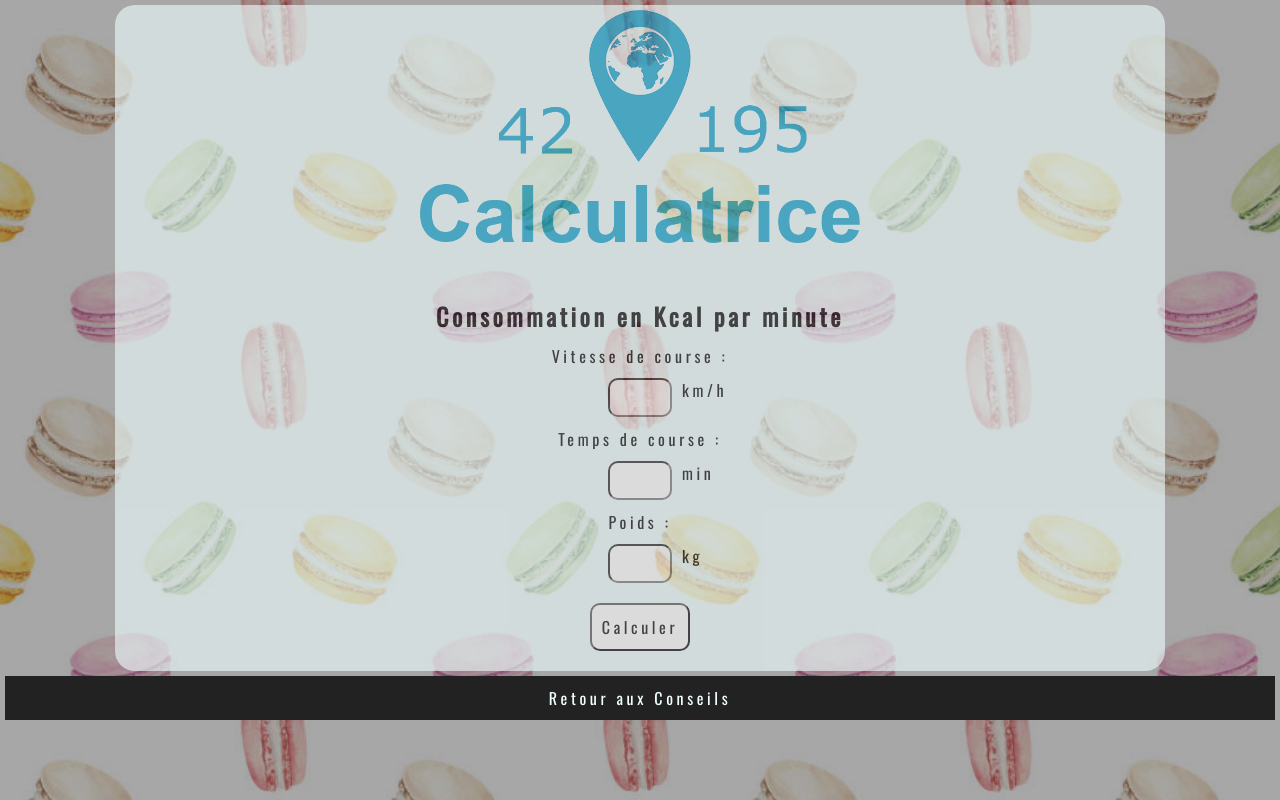
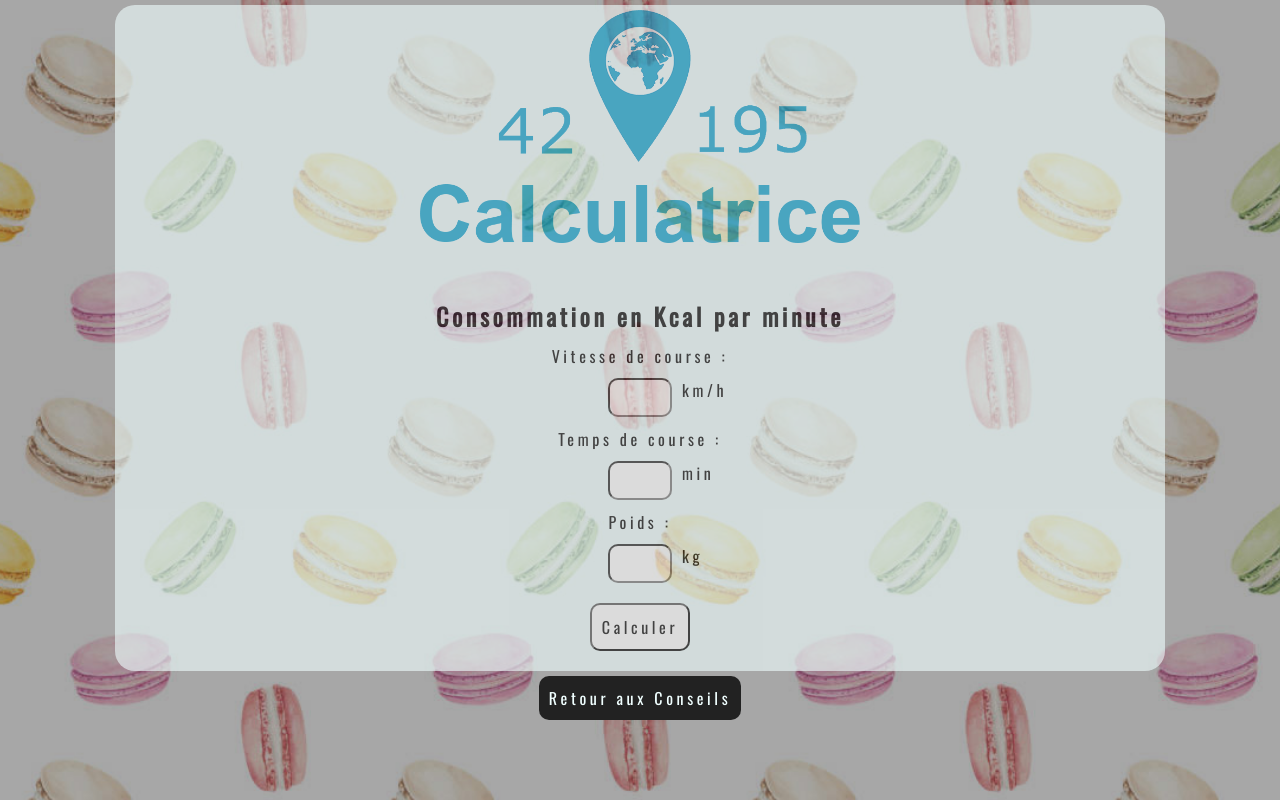
Before and after one commit to Lauwatio/passion-marathons-etud, a PHP site: page /pages/calculette.php in a window 1280 px wide. Run offline with PHP 8.4, Linux system fonts and the light colour scheme.

Commit message:
retour fini

```diff
--- a/assets/css/calculette.css
+++ b/assets/css/calculette.css
@@ -35,7 +35,7 @@ body {
 
 #cadre
 {
-   background-color: azure;
+  background-color: azure;
   opacity: 0.6;
   border-radius: 20px;
   display: inline-block;
@@ -114,7 +114,11 @@ header h1 {
 #macarons img {
   display: inline-block;
 }
-footer{
+#retour{
   background-color:#222222;
   padding: 10px;
+  width: fit-content;
+  border-radius: 10px;
+  text-align: center;
+  display: inline-block;
 }
--- a/pages/calculette.php
+++ b/pages/calculette.php
@@ -52,13 +52,13 @@
   }
   ?>
   </div>
-  <footer>
-    <nav>
+  <div>
+    <nav id="retour">
       <a href="./../pages/alimentation.html">
         Retour aux Conseils
       </a>
     </nav>
-  </footer>
+  </div>
 </body>
 
 </html>
```
